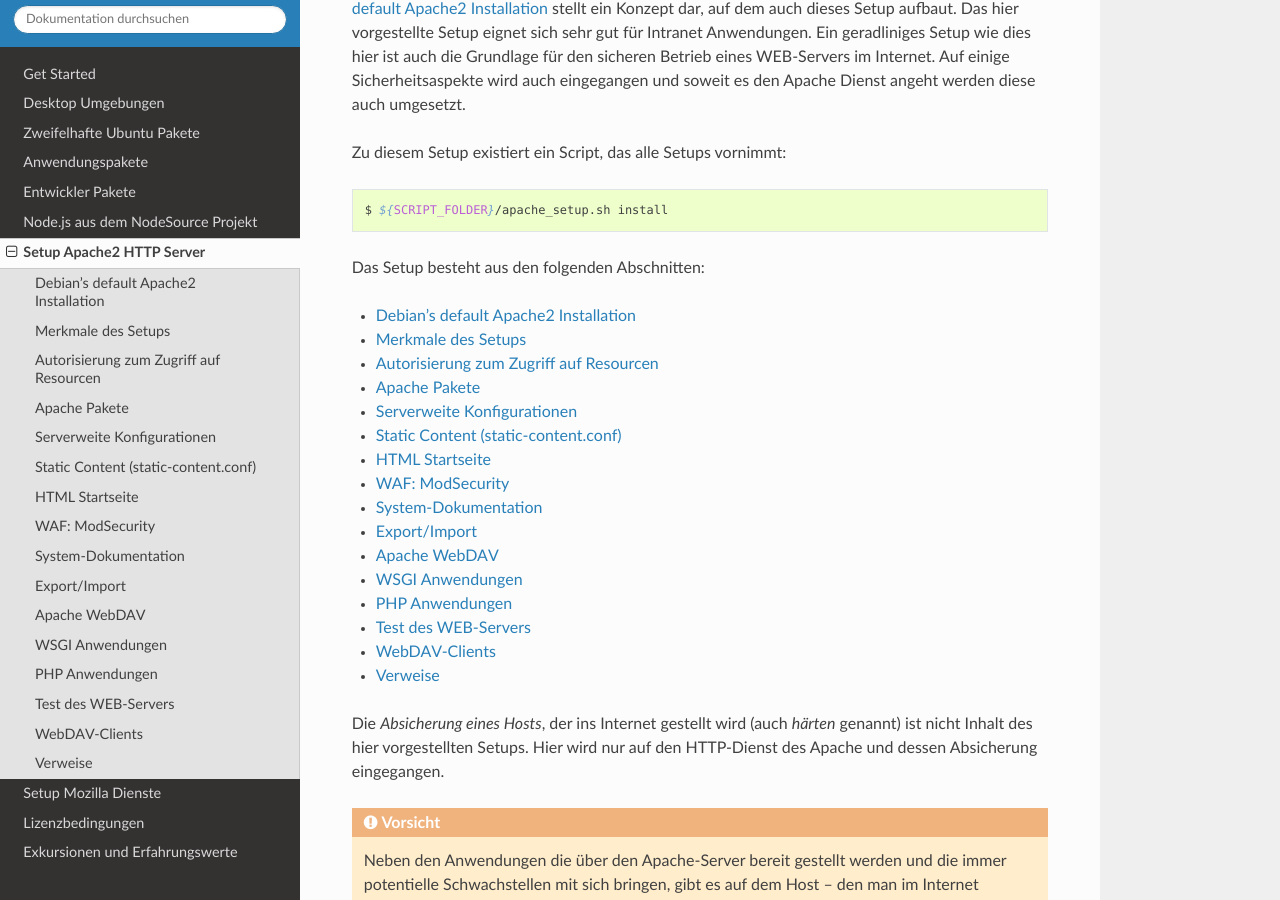
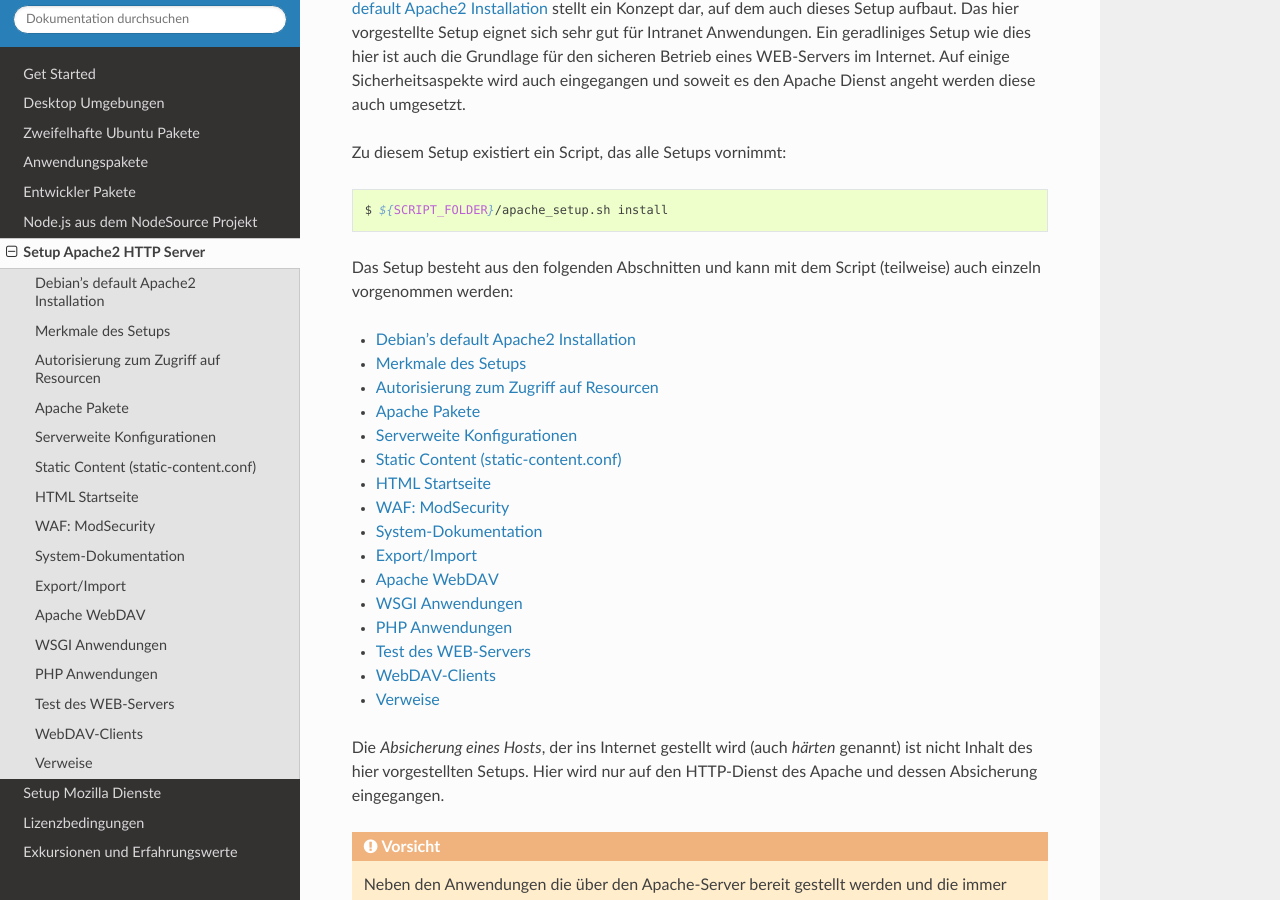
Before and after one commit to return42/handsOn, a Sphinx documentation site: the page built from docs/apache_setup/index.rst, in a window 1280 px wide and 900 px high, scrolled down 475 px. Built offline with Sphinx 7.4.7 and the Read the Docs theme 2.0.0, drawn with Linux system fonts in a browser that asks for light colours.

```diff
--- a/docs/apache_setup/index.rst
+++ b/docs/apache_setup/index.rst
@@ -37,7 +37,8 @@ Zu diesem Setup existiert ein Script, das alle Setups vornimmt:
 
    $ ${SCRIPT_FOLDER}/apache_setup.sh install
 
-Das Setup besteht aus den folgenden Abschnitten:
+Das Setup besteht aus den folgenden Abschnitten und kann mit dem Script
+(teilweise) auch einzeln vorgenommen werden:
 
 .. toctree::
    :maxdepth: 1
```
Also changed, not shown: docs/apache_setup/mod_security2.rst (+10 -1 lines), 1 other file.
